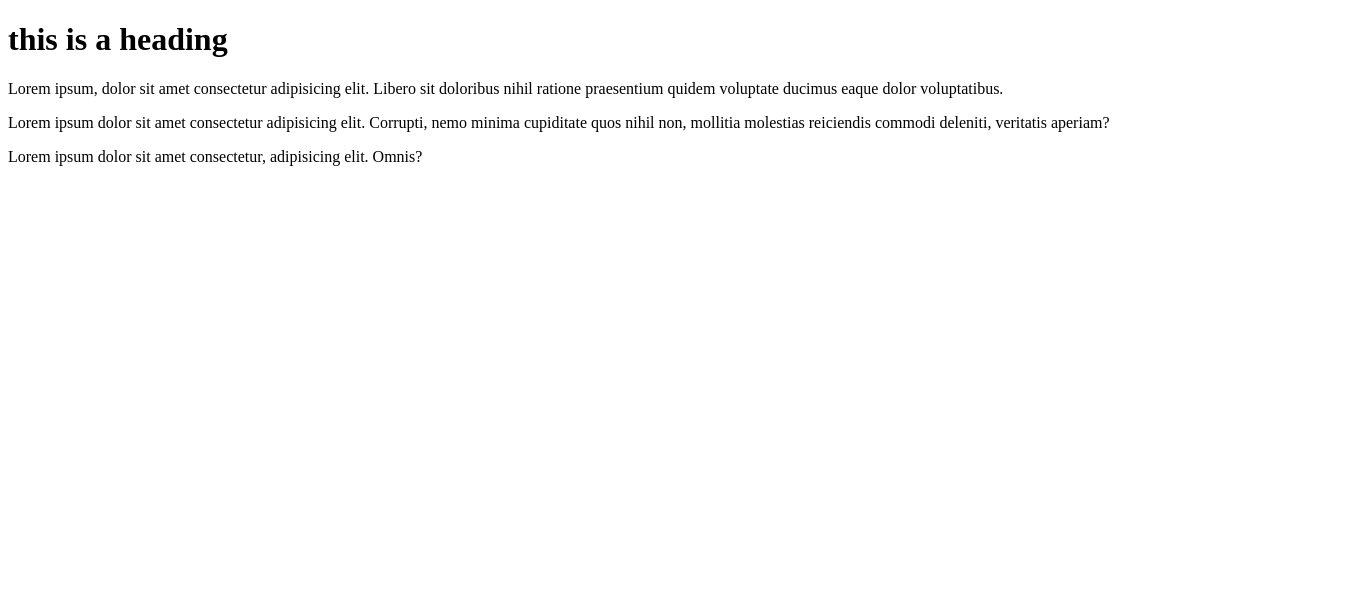
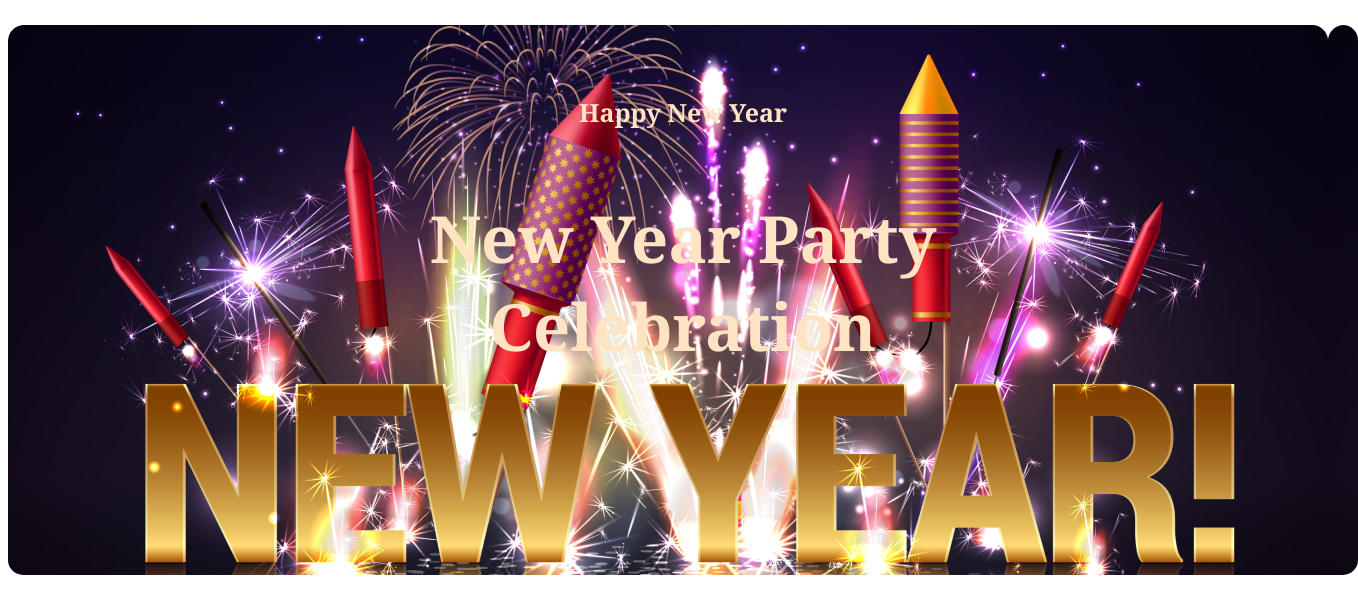
Before and after one commit to mahabuburrifat/b9-a1-assignment-1, a plain HTML site: page html code/index.html in a window 1280 px wide. Shown: the whole page, 1358 px wide, since content can reach past the window. Drawn offline with Linux system fonts and the light colour scheme.

Commit message:
add header

```diff
--- a/html code/index.html
+++ b/html code/index.html
@@ -5,12 +5,24 @@
     <meta name="viewport" content="width=device-width, initial-scale=1.0">
     <title>My First Assignment</title>
     <link rel="shortcut icon" href="/html code/th (70).jpeg" type="image/x-icon">
+    <link rel="stylesheet" href="/styles/style.css">
 </head>
 <body>
-    <h1>this is a heading</h1>
-    <p>Lorem ipsum, dolor sit amet consectetur adipisicing elit. Libero sit doloribus nihil ratione praesentium quidem voluptate ducimus eaque dolor voluptatibus.</p>
-    <p>Lorem ipsum dolor sit amet consectetur adipisicing elit. Corrupti, nemo minima cupiditate quos nihil non, mollitia molestias reiciendis commodi deleniti, veritatis aperiam?</p>
-    <p>Lorem ipsum dolor sit amet consectetur, adipisicing elit. Omnis?</p>
+    <header>
+        <nav>
+            <section class="header">
+                <h3 class="small-h">Happy New Year</h3>
+                <h1 class="big-h">New Year Party <br>Celebration</h1>
+            </section>
+        </nav>
+    </header>
+    <main>
+
+    </main>
+    <footer>
+
+    </footer>
+
 
 </body>
 
--- a/styles/style.css
+++ b/styles/style.css
@@ -0,0 +1,25 @@
+/*new year section styles*/
+.header{
+    background-image: url('../b9-a1-images/Banner\ Image.png');
+    width: 1350px;
+    height: 550px;
+    border-radius: 15px;
+
+}
+.small-h{
+    text-align: center;
+    color: bisque;
+    font-size: 25px;
+    font-weight: 600;
+    font-family: Georgia, 'Times New Roman', Times, serif;
+    padding-top: 70px;
+
+}
+ .big-h{
+    text-align: center;
+    color: bisque;
+    font-size: 65px;
+    font-weight: 800;
+    font-family: Georgia, 'Times New Roman', Times, serif;
+
+ }
```
